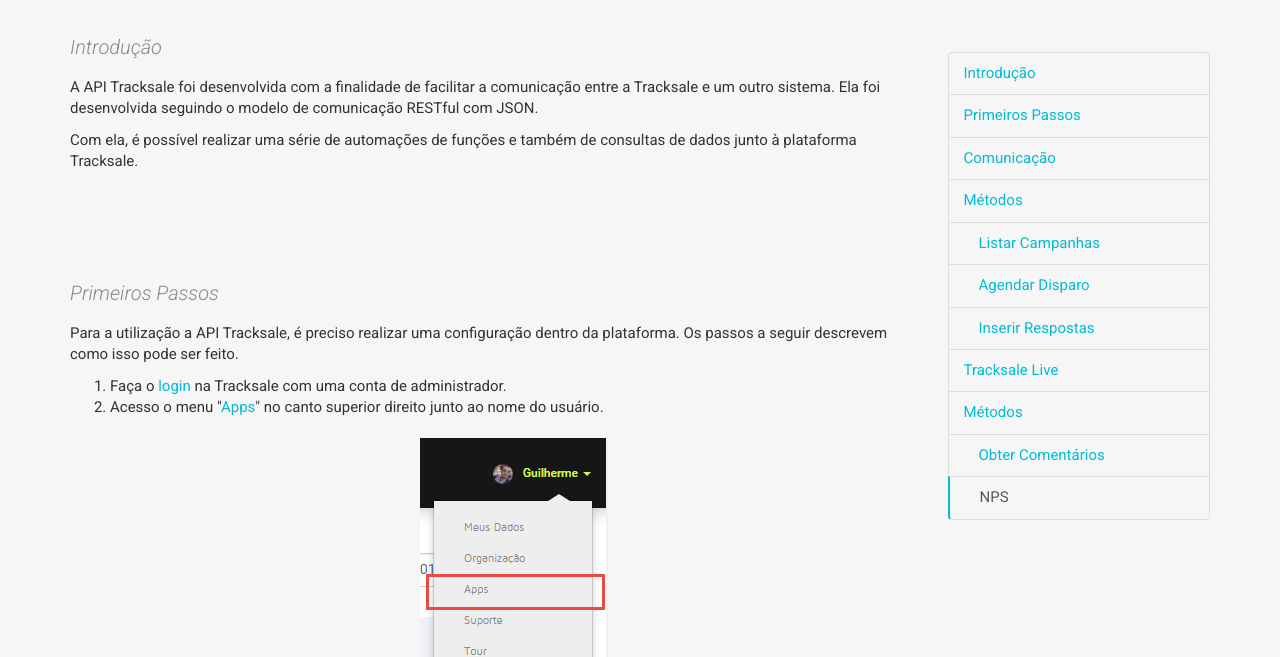
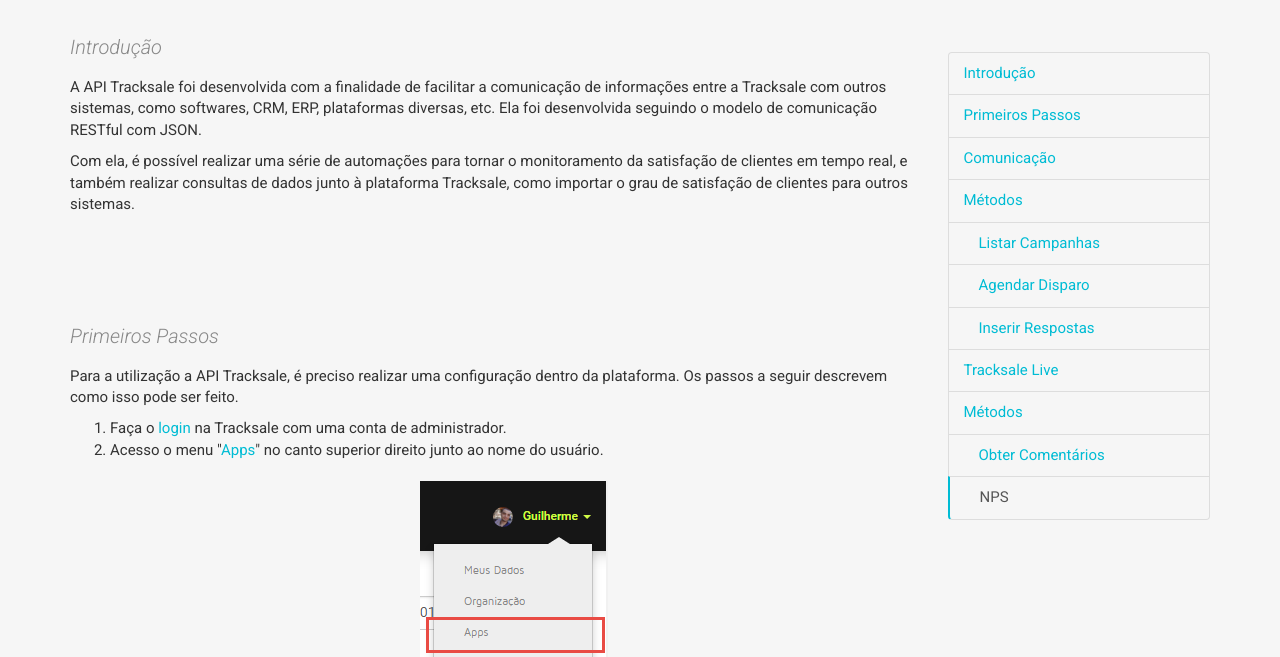
Before and after one commit to Lothav/tracksale-api, a website: page index.html in a window 1280 px wide. Shown: the part 143-800 px from the top of the page. Drawn offline with nearby package versions, Linux system fonts and the light colour scheme; some packages are replaced by stand-ins of ours; a script that the page names is missing.

Commit message:
Atualização Texto Topo API

```diff
--- a/index.html
+++ b/index.html
@@ -52,11 +52,10 @@
             <div class="col-sm-9 col-xs-12">
                 <h3 id="menu1">Introdução</h3>
                 <p>
-                    A API Tracksale foi desenvolvida com a finalidade de facilitar a comunicação entre a Tracksale e um outro sistema.
-                    Ela foi desenvolvida seguindo o modelo de comunicação RESTful com JSON.
+                    A API Tracksale foi desenvolvida com a finalidade de facilitar a comunicação de informações entre a Tracksale com outros sistemas, como softwares, CRM, ERP, plataformas diversas, etc. Ela foi desenvolvida seguindo o modelo de comunicação RESTful com JSON.
                 </p>
                 <p>
-                    Com ela, é possível realizar uma série de automações de funções e também de consultas de dados junto à plataforma Tracksale.
+                    Com ela, é possível realizar uma série de automações para tornar o monitoramento da satisfação de clientes em tempo real, e também realizar consultas de dados junto à plataforma Tracksale, como importar o grau de satisfação de clientes para outros sistemas.
                 </p>
                 <h3 id="menu2">Primeiros Passos</h3>
                 <p>
```
